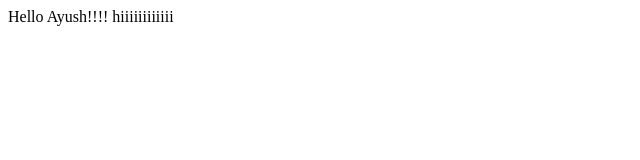
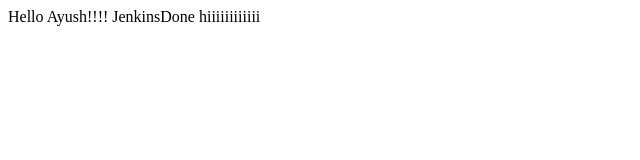
Before and after one commit to ayush1428/DevOps, a plain HTML site: page index.html in a window 1280 px wide. Shown: the whole page, without its empty margins (0-640 px from the left). Drawn offline with Linux system fonts and the light colour scheme.

Commit message:
Update index.html

```diff
--- a/index.html
+++ b/index.html
@@ -7,7 +7,7 @@
 </head>
 <body>
     Hello Ayush!!!!
-
+    JenkinsDone
     hiiiiiiiiiiii
 </body>
 </html>
```
